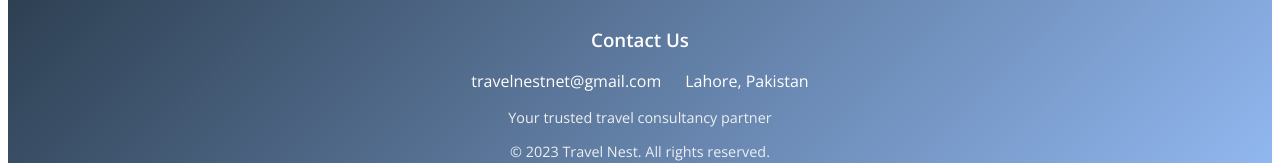
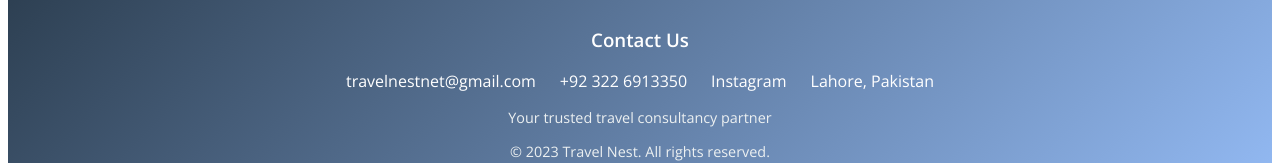
Before and after one commit to MahnoorFatima02/TravelNest, a React (Create React App) app: page / in a window 1280 px wide. Shown: the part 905-1068 px from the top of the page. Built offline with nearby package versions, Linux system fonts and the light colour scheme.

Commit message:
footer modified

```diff
--- a/src/components/Footer.js
+++ b/src/components/Footer.js
@@ -7,6 +7,8 @@
         <h3>Contact Us</h3>
         <div className="footer-links">
           <a href="mailtotravelnestnet@gmail.com">travelnestnet@gmail.com</a>
+          <a href="tel:+923226913350">+92 322 6913350</a>
+          <a href="instagram.com/travelnestnet">Instagram</a>
           <a href="#">Lahore, Pakistan</a>
         </div>
         <div className="footer-info">
```
